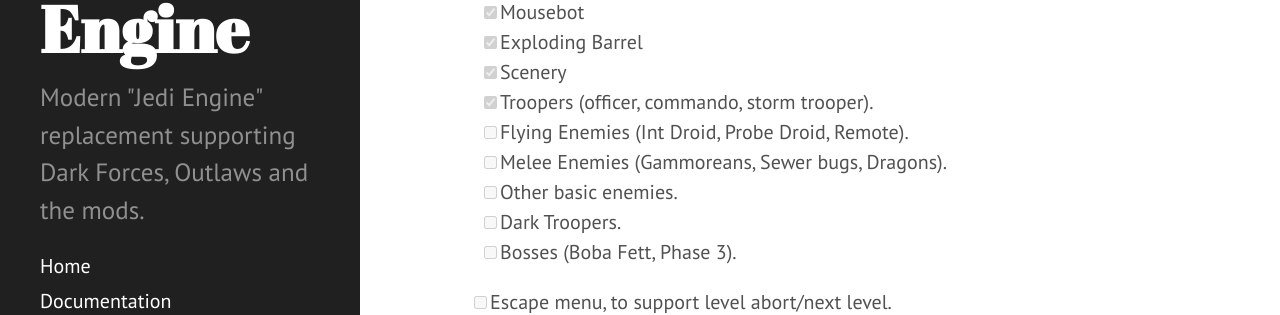
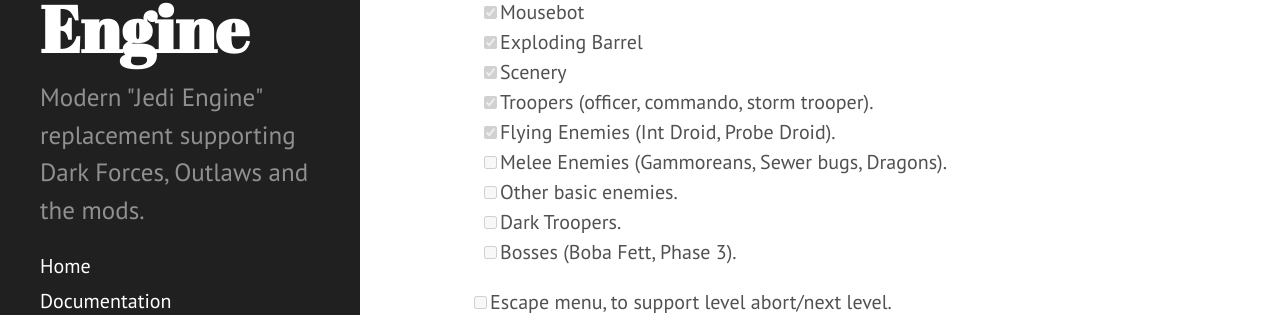
Before and after one commit to TheForceEngine/TheForceEngine.github.io, a Jekyll site: the page built from ProgressTracker.md, in a window 1280 px wide and 900 px high, scrolled down 336 px. Shown: the part 141-456 px from the top of the window. Built offline with Jekyll 4.4.1, drawn with Linux system fonts in a browser that asks for light colours.

Commit message:
Update ProgressTracker.md

```diff
--- a/ProgressTracker.md
+++ b/ProgressTracker.md
@@ -14,7 +14,7 @@
   - [x] Exploding Barrel
   - [x] Scenery
   - [x] Troopers (officer, commando, storm trooper).
-  - [ ] Flying Enemies (Int Droid, Probe Droid, Remote).
+  - [x] Flying Enemies (Int Droid, Probe Droid).
   - [ ] Melee Enemies (Gammoreans, Sewer bugs, Dragons).
   - [ ] Other basic enemies.
   - [ ] Dark Troopers.
```
